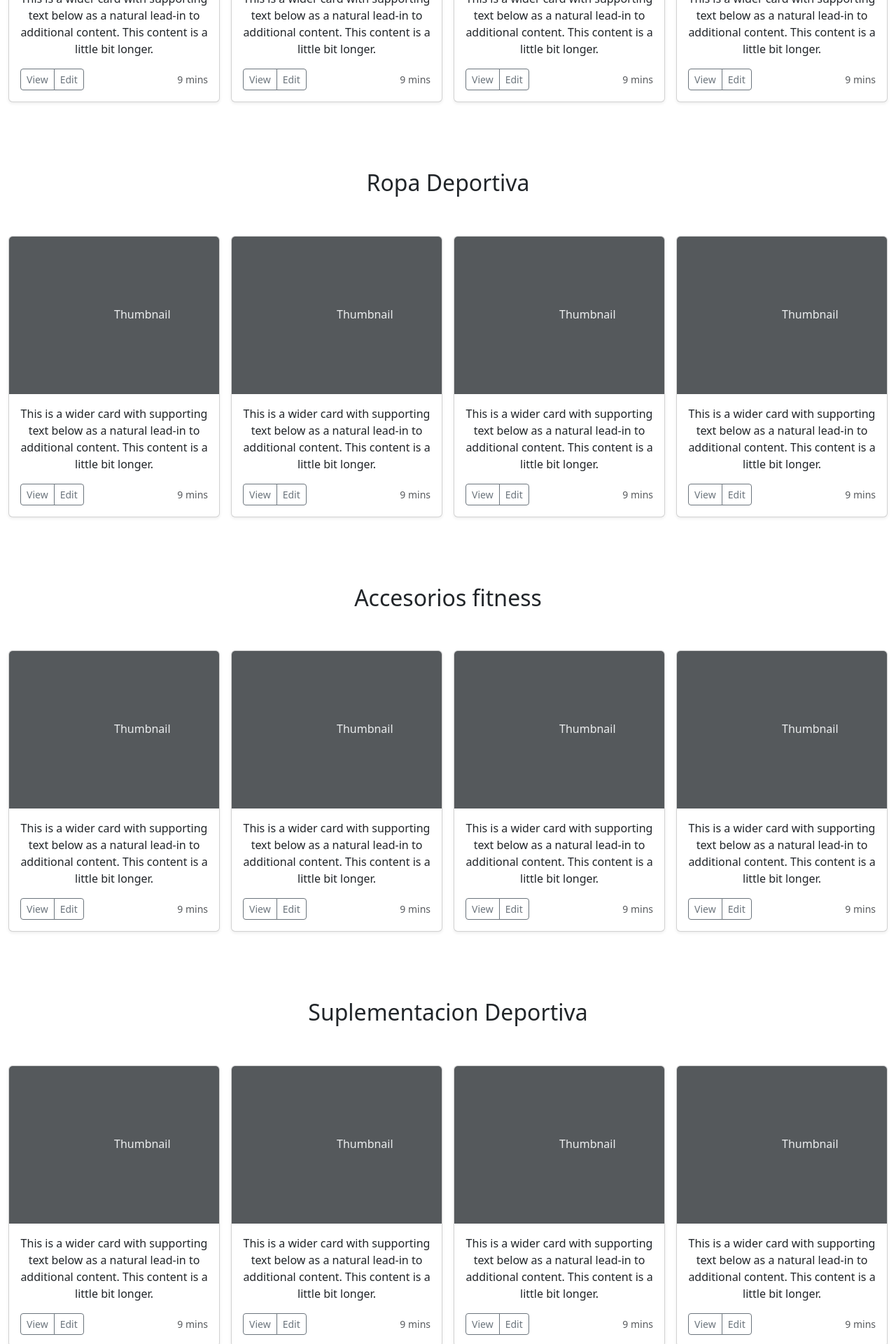
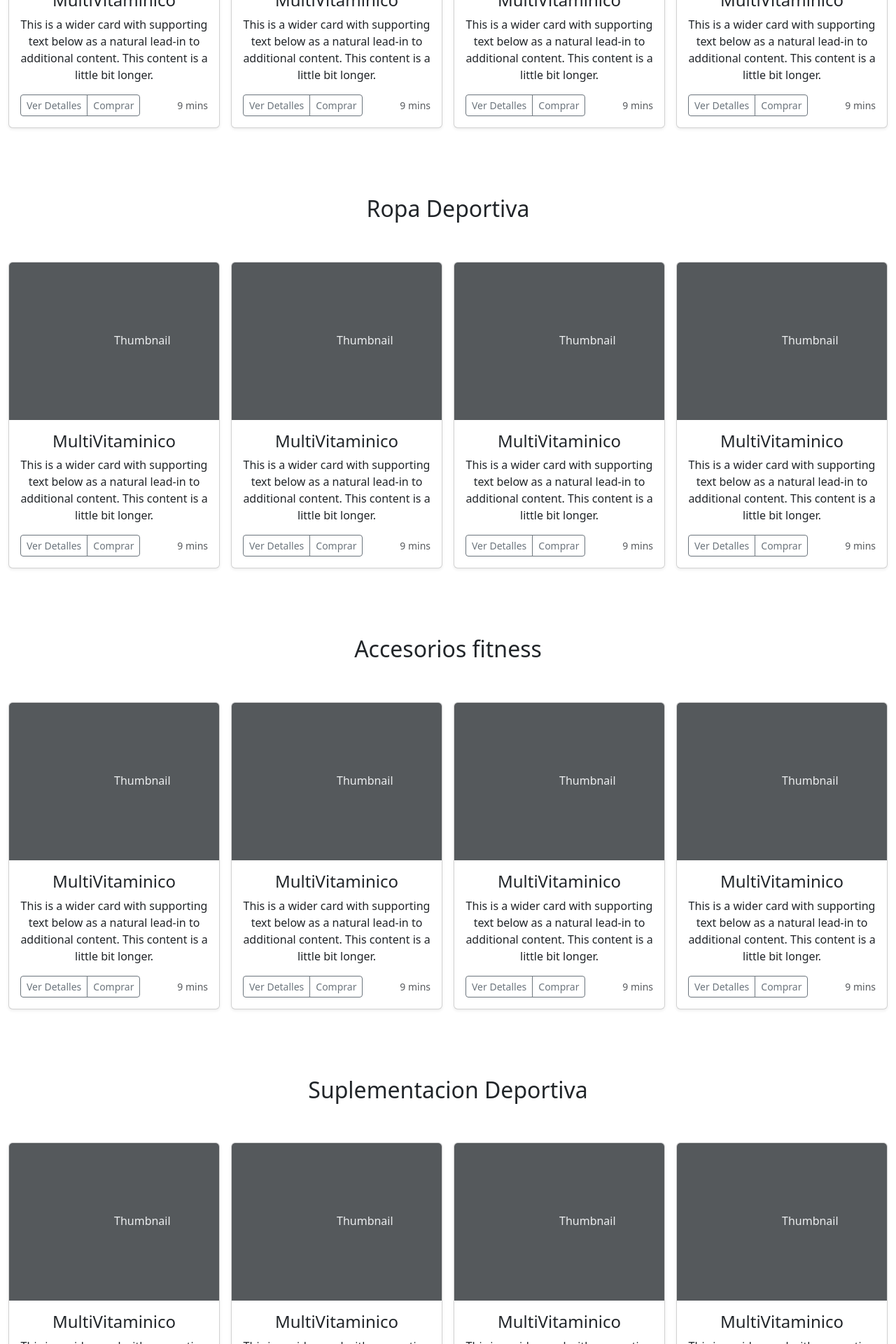
Before and after one commit to JulenAlonso123/ProyectoGymStore, an Angular app: page /catalogo in a window 1280 px wide. Shown: the part 480-2400 px from the top of the page at 70% size. Built offline with nearby package versions, Linux system fonts and the light colour scheme.

Commit message:
He cambiado la distribución de cada carta de productos

```diff
--- a/src/app/component/accesorios-catalogo/accesorios-catalogo.component.html
+++ b/src/app/component/accesorios-catalogo/accesorios-catalogo.component.html
@@ -7,11 +7,14 @@
         <div class="card shadow-sm">
           <svg class="bd-placeholder-img card-img-top" width="100%" height="225" xmlns="http://www.w3.org/2000/svg" role="img" aria-label="Placeholder: Thumbnail" preserveAspectRatio="xMidYMid slice" focusable="false"><title>Placeholder</title><rect width="100%" height="100%" fill="#55595c"></rect><text x="50%" y="50%" fill="#eceeef" dy=".3em">Thumbnail</text></svg>
           <div class="card-body">
+            <div class="col-12">
+                <h4 class="card-title">MultiVitaminico</h4>
+            </div>
             <p class="card-text">This is a wider card with supporting text below as a natural lead-in to additional content. This content is a little bit longer.</p>
             <div class="d-flex justify-content-between align-items-center">
               <div class="btn-group">
-                <button type="button" class="btn btn-sm btn-outline-secondary">View</button>
-                <button type="button" class="btn btn-sm btn-outline-secondary">Edit</button>
+                <button type="button" class="btn btn-sm btn-outline-secondary">Ver Detalles</button>
+                <button type="button" class="btn btn-sm btn-outline-secondary">Comprar</button>
               </div>
               <small class="text-body-secondary">9 mins</small>
             </div>
@@ -22,11 +25,14 @@
         <div class="card shadow-sm">
           <svg class="bd-placeholder-img card-img-top" width="100%" height="225" xmlns="http://www.w3.org/2000/svg" role="img" aria-label="Placeholder: Thumbnail" preserveAspectRatio="xMidYMid slice" focusable="false"><title>Placeholder</title><rect width="100%" height="100%" fill="#55595c"></rect><text x="50%" y="50%" fill="#eceeef" dy=".3em">Thumbnail</text></svg>
           <div class="card-body">
+            <div class="col-12">
+                <h4 class="card-title">MultiVitaminico</h4>
+            </div>
             <p class="card-text">This is a wider card with supporting text below as a natural lead-in to additional content. This content is a little bit longer.</p>
             <div class="d-flex justify-content-between align-items-center">
               <div class="btn-group">
-                <button type="button" class="btn btn-sm btn-outline-secondary">View</button>
-                <button type="button" class="btn btn-sm btn-outline-secondary">Edit</button>
+                <button type="button" class="btn btn-sm btn-outline-secondary">Ver Detalles</button>
+                <button type="button" class="btn btn-sm btn-outline-secondary">Comprar</button>
               </div>
               <small class="text-body-secondary">9 mins</small>
             </div>
@@ -37,11 +43,14 @@
         <div class="card shadow-sm">
           <svg class="bd-placeholder-img card-img-top" width="100%" height="225" xmlns="http://www.w3.org/2000/svg" role="img" aria-label="Placeholder: Thumbnail" preserveAspectRatio="xMidYMid slice" focusable="false"><title>Placeholder</title><rect width="100%" height="100%" fill="#55595c"></rect><text x="50%" y="50%" fill="#eceeef" dy=".3em">Thumbnail</text></svg>
           <div class="card-body">
+            <div class="col-12">
+                <h4 class="card-title">MultiVitaminico</h4>
+            </div>
             <p class="card-text">This is a wider card with supporting text below as a natural lead-in to additional content. This content is a little bit longer.</p>
             <div class="d-flex justify-content-between align-items-center">
               <div class="btn-group">
-                <button type="button" class="btn btn-sm btn-outline-secondary">View</button>
-                <button type="button" class="btn btn-sm btn-outline-secondary">Edit</button>
+                <button type="button" class="btn btn-sm btn-outline-secondary">Ver Detalles</button>
+                <button type="button" class="btn btn-sm btn-outline-secondary">Comprar</button>
               </div>
               <small class="text-body-secondary">9 mins</small>
             </div>
@@ -52,11 +61,14 @@
         <div class="card shadow-sm">
           <svg class="bd-placeholder-img card-img-top" width="100%" height="225" xmlns="http://www.w3.org/2000/svg" role="img" aria-label="Placeholder: Thumbnail" preserveAspectRatio="xMidYMid slice" focusable="false"><title>Placeholder</title><rect width="100%" height="100%" fill="#55595c"></rect><text x="50%" y="50%" fill="#eceeef" dy=".3em">Thumbnail</text></svg>
           <div class="card-body">
+            <div class="col-12">
+                <h4 class="card-title">MultiVitaminico</h4>
+            </div>
             <p class="card-text">This is a wider card with supporting text below as a natural lead-in to additional content. This content is a little bit longer.</p>
             <div class="d-flex justify-content-between align-items-center">
               <div class="btn-group">
-                <button type="button" class="btn btn-sm btn-outline-secondary">View</button>
-                <button type="button" class="btn btn-sm btn-outline-secondary">Edit</button>
+                <button type="button" class="btn btn-sm btn-outline-secondary">Ver Detalles</button>
+                <button type="button" class="btn btn-sm btn-outline-secondary">Comprar</button>
               </div>
               <small class="text-body-secondary">9 mins</small>
             </div>
--- a/src/app/component/proteina-catalogo/proteina-catalogo.component.html
+++ b/src/app/component/proteina-catalogo/proteina-catalogo.component.html
@@ -7,11 +7,14 @@
         <div class="card shadow-sm">
           <svg class="bd-placeholder-img card-img-top" width="100%" height="225" xmlns="http://www.w3.org/2000/svg" role="img" aria-label="Placeholder: Thumbnail" preserveAspectRatio="xMidYMid slice" focusable="false"><title>Placeholder</title><rect width="100%" height="100%" fill="#55595c"></rect><text x="50%" y="50%" fill="#eceeef" dy=".3em">Thumbnail</text></svg>
           <div class="card-body">
+            <div class="col-12">
+                <h4 class="card-title">MultiVitaminico</h4>
+            </div>
             <p class="card-text">This is a wider card with supporting text below as a natural lead-in to additional content. This content is a little bit longer.</p>
             <div class="d-flex justify-content-between align-items-center">
               <div class="btn-group">
-                <button type="button" class="btn btn-sm btn-outline-secondary">View</button>
-                <button type="button" class="btn btn-sm btn-outline-secondary">Edit</button>
+                <button type="button" class="btn btn-sm btn-outline-secondary">Ver Detalles</button>
+                <button type="button" class="btn btn-sm btn-outline-secondary">Comprar</button>
               </div>
               <small class="text-body-secondary">9 mins</small>
             </div>
@@ -22,11 +25,14 @@
         <div class="card shadow-sm">
           <svg class="bd-placeholder-img card-img-top" width="100%" height="225" xmlns="http://www.w3.org/2000/svg" role="img" aria-label="Placeholder: Thumbnail" preserveAspectRatio="xMidYMid slice" focusable="false"><title>Placeholder</title><rect width="100%" height="100%" fill="#55595c"></rect><text x="50%" y="50%" fill="#eceeef" dy=".3em">Thumbnail</text></svg>
           <div class="card-body">
+            <div class="col-12">
+                <h4 class="card-title">MultiVitaminico</h4>
+            </div>
             <p class="card-text">This is a wider card with supporting text below as a natural lead-in to additional content. This content is a little bit longer.</p>
             <div class="d-flex justify-content-between align-items-center">
               <div class="btn-group">
-                <button type="button" class="btn btn-sm btn-outline-secondary">View</button>
-                <button type="button" class="btn btn-sm btn-outline-secondary">Edit</button>
+                <button type="button" class="btn btn-sm btn-outline-secondary">Ver Detalles</button>
+                <button type="button" class="btn btn-sm btn-outline-secondary">Comprar</button>
               </div>
               <small class="text-body-secondary">9 mins</small>
             </div>
@@ -37,11 +43,14 @@
         <div class="card shadow-sm">
           <svg class="bd-placeholder-img card-img-top" width="100%" height="225" xmlns="http://www.w3.org/2000/svg" role="img" aria-label="Placeholder: Thumbnail" preserveAspectRatio="xMidYMid slice" focusable="false"><title>Placeholder</title><rect width="100%" height="100%" fill="#55595c"></rect><text x="50%" y="50%" fill="#eceeef" dy=".3em">Thumbnail</text></svg>
           <div class="card-body">
+            <div class="col-12">
+                <h4 class="card-title">MultiVitaminico</h4>
+            </div>
             <p class="card-text">This is a wider card with supporting text below as a natural lead-in to additional content. This content is a little bit longer.</p>
             <div class="d-flex justify-content-between align-items-center">
               <div class="btn-group">
-                <button type="button" class="btn btn-sm btn-outline-secondary">View</button>
-                <button type="button" class="btn btn-sm btn-outline-secondary">Edit</button>
+                <button type="button" class="btn btn-sm btn-outline-secondary">Ver Detalles</button>
+                <button type="button" class="btn btn-sm btn-outline-secondary">Comprar</button>
               </div>
               <small class="text-body-secondary">9 mins</small>
             </div>
@@ -52,11 +61,14 @@
         <div class="card shadow-sm">
           <svg class="bd-placeholder-img card-img-top" width="100%" height="225" xmlns="http://www.w3.org/2000/svg" role="img" aria-label="Placeholder: Thumbnail" preserveAspectRatio="xMidYMid slice" focusable="false"><title>Placeholder</title><rect width="100%" height="100%" fill="#55595c"></rect><text x="50%" y="50%" fill="#eceeef" dy=".3em">Thumbnail</text></svg>
           <div class="card-body">
+            <div class="col-12">
+                <h4 class="card-title">MultiVitaminico</h4>
+            </div>
             <p class="card-text">This is a wider card with supporting text below as a natural lead-in to additional content. This content is a little bit longer.</p>
             <div class="d-flex justify-content-between align-items-center">
               <div class="btn-group">
-                <button type="button" class="btn btn-sm btn-outline-secondary">View</button>
-                <button type="button" class="btn btn-sm btn-outline-secondary">Edit</button>
+                <button type="button" class="btn btn-sm btn-outline-secondary">Ver Detalles</button>
+                <button type="button" class="btn btn-sm btn-outline-secondary">Comprar</button>
               </div>
               <small class="text-body-secondary">9 mins</small>
             </div>
--- a/src/app/component/ropa-catalogo/ropa-catalogo.component.html
+++ b/src/app/component/ropa-catalogo/ropa-catalogo.component.html
@@ -7,11 +7,14 @@
         <div class="card shadow-sm">
           <svg class="bd-placeholder-img card-img-top" width="100%" height="225" xmlns="http://www.w3.org/2000/svg" role="img" aria-label="Placeholder: Thumbnail" preserveAspectRatio="xMidYMid slice" focusable="false"><title>Placeholder</title><rect width="100%" height="100%" fill="#55595c"></rect><text x="50%" y="50%" fill="#eceeef" dy=".3em">Thumbnail</text></svg>
           <div class="card-body">
+            <div class="col-12">
+                <h4 class="card-title">MultiVitaminico</h4>
+            </div>
             <p class="card-text">This is a wider card with supporting text below as a natural lead-in to additional content. This content is a little bit longer.</p>
             <div class="d-flex justify-content-between align-items-center">
               <div class="btn-group">
-                <button type="button" class="btn btn-sm btn-outline-secondary">View</button>
-                <button type="button" class="btn btn-sm btn-outline-secondary">Edit</button>
+                <button type="button" class="btn btn-sm btn-outline-secondary">Ver Detalles</button>
+                <button type="button" class="btn btn-sm btn-outline-secondary">Comprar</button>
               </div>
               <small class="text-body-secondary">9 mins</small>
             </div>
@@ -22,11 +25,14 @@
         <div class="card shadow-sm">
           <svg class="bd-placeholder-img card-img-top" width="100%" height="225" xmlns="http://www.w3.org/2000/svg" role="img" aria-label="Placeholder: Thumbnail" preserveAspectRatio="xMidYMid slice" focusable="false"><title>Placeholder</title><rect width="100%" height="100%" fill="#55595c"></rect><text x="50%" y="50%" fill="#eceeef" dy=".3em">Thumbnail</text></svg>
           <div class="card-body">
+            <div class="col-12">
+                <h4 class="card-title">MultiVitaminico</h4>
+            </div>
             <p class="card-text">This is a wider card with supporting text below as a natural lead-in to additional content. This content is a little bit longer.</p>
             <div class="d-flex justify-content-between align-items-center">
               <div class="btn-group">
-                <button type="button" class="btn btn-sm btn-outline-secondary">View</button>
-                <button type="button" class="btn btn-sm btn-outline-secondary">Edit</button>
+                <button type="button" class="btn btn-sm btn-outline-secondary">Ver Detalles</button>
+                <button type="button" class="btn btn-sm btn-outline-secondary">Comprar</button>
               </div>
               <small class="text-body-secondary">9 mins</small>
             </div>
@@ -37,11 +43,14 @@
         <div class="card shadow-sm">
           <svg class="bd-placeholder-img card-img-top" width="100%" height="225" xmlns="http://www.w3.org/2000/svg" role="img" aria-label="Placeholder: Thumbnail" preserveAspectRatio="xMidYMid slice" focusable="false"><title>Placeholder</title><rect width="100%" height="100%" fill="#55595c"></rect><text x="50%" y="50%" fill="#eceeef" dy=".3em">Thumbnail</text></svg>
           <div class="card-body">
+            <div class="col-12">
+                <h4 class="card-title">MultiVitaminico</h4>
+            </div>
             <p class="card-text">This is a wider card with supporting text below as a natural lead-in to additional content. This content is a little bit longer.</p>
             <div class="d-flex justify-content-between align-items-center">
               <div class="btn-group">
-                <button type="button" class="btn btn-sm btn-outline-secondary">View</button>
-                <button type="button" class="btn btn-sm btn-outline-secondary">Edit</button>
+                <button type="button" class="btn btn-sm btn-outline-secondary">Ver Detalles</button>
+                <button type="button" class="btn btn-sm btn-outline-secondary">Comprar</button>
               </div>
               <small class="text-body-secondary">9 mins</small>
             </div>
@@ -52,11 +61,14 @@
         <div class="card shadow-sm">
           <svg class="bd-placeholder-img card-img-top" width="100%" height="225" xmlns="http://www.w3.org/2000/svg" role="img" aria-label="Placeholder: Thumbnail" preserveAspectRatio="xMidYMid slice" focusable="false"><title>Placeholder</title><rect width="100%" height="100%" fill="#55595c"></rect><text x="50%" y="50%" fill="#eceeef" dy=".3em">Thumbnail</text></svg>
           <div class="card-body">
+            <div class="col-12">
+                <h4 class="card-title">MultiVitaminico</h4>
+            </div>
             <p class="card-text">This is a wider card with supporting text below as a natural lead-in to additional content. This content is a little bit longer.</p>
             <div class="d-flex justify-content-between align-items-center">
               <div class="btn-group">
-                <button type="button" class="btn btn-sm btn-outline-secondary">View</button>
-                <button type="button" class="btn btn-sm btn-outline-secondary">Edit</button>
+                <button type="button" class="btn btn-sm btn-outline-secondary">Ver Detalles</button>
+                <button type="button" class="btn btn-sm btn-outline-secondary">Comprar</button>
               </div>
               <small class="text-body-secondary">9 mins</small>
             </div>
--- a/src/app/component/suplementos-catalogo/suplementos-catalogo.component.html
+++ b/src/app/component/suplementos-catalogo/suplementos-catalogo.component.html
@@ -7,11 +7,14 @@
         <div class="card shadow-sm">
           <svg class="bd-placeholder-img card-img-top" width="100%" height="225" xmlns="http://www.w3.org/2000/svg" role="img" aria-label="Placeholder: Thumbnail" preserveAspectRatio="xMidYMid slice" focusable="false"><title>Placeholder</title><rect width="100%" height="100%" fill="#55595c"></rect><text x="50%" y="50%" fill="#eceeef" dy=".3em">Thumbnail</text></svg>
           <div class="card-body">
+            <div class="col-12">
+                <h4 class="card-title">MultiVitaminico</h4>
+            </div>
             <p class="card-text">This is a wider card with supporting text below as a natural lead-in to additional content. This content is a little bit longer.</p>
             <div class="d-flex justify-content-between align-items-center">
               <div class="btn-group">
-                <button type="button" class="btn btn-sm btn-outline-secondary">View</button>
-                <button type="button" class="btn btn-sm btn-outline-secondary">Edit</button>
+                <button type="button" class="btn btn-sm btn-outline-secondary">Ver Detalles</button>
+                <button type="button" class="btn btn-sm btn-outline-secondary">Comprar</button>
               </div>
               <small class="text-body-secondary">9 mins</small>
             </div>
@@ -22,11 +25,14 @@
         <div class="card shadow-sm">
           <svg class="bd-placeholder-img card-img-top" width="100%" height="225" xmlns="http://www.w3.org/2000/svg" role="img" aria-label="Placeholder: Thumbnail" preserveAspectRatio="xMidYMid slice" focusable="false"><title>Placeholder</title><rect width="100%" height="100%" fill="#55595c"></rect><text x="50%" y="50%" fill="#eceeef" dy=".3em">Thumbnail</text></svg>
           <div class="card-body">
+            <div class="col-12">
+                <h4 class="card-title">MultiVitaminico</h4>
+            </div>
             <p class="card-text">This is a wider card with supporting text below as a natural lead-in to additional content. This content is a little bit longer.</p>
             <div class="d-flex justify-content-between align-items-center">
               <div class="btn-group">
-                <button type="button" class="btn btn-sm btn-outline-secondary">View</button>
-                <button type="button" class="btn btn-sm btn-outline-secondary">Edit</button>
+                <button type="button" class="btn btn-sm btn-outline-secondary">Ver Detalles</button>
+                <button type="button" class="btn btn-sm btn-outline-secondary">Comprar</button>
               </div>
               <small class="text-body-secondary">9 mins</small>
             </div>
@@ -37,11 +43,14 @@
         <div class="card shadow-sm">
           <svg class="bd-placeholder-img card-img-top" width="100%" height="225" xmlns="http://www.w3.org/2000/svg" role="img" aria-label="Placeholder: Thumbnail" preserveAspectRatio="xMidYMid slice" focusable="false"><title>Placeholder</title><rect width="100%" height="100%" fill="#55595c"></rect><text x="50%" y="50%" fill="#eceeef" dy=".3em">Thumbnail</text></svg>
           <div class="card-body">
+            <div class="col-12">
+                <h4 class="card-title">MultiVitaminico</h4>
+            </div>
             <p class="card-text">This is a wider card with supporting text below as a natural lead-in to additional content. This content is a little bit longer.</p>
             <div class="d-flex justify-content-between align-items-center">
               <div class="btn-group">
-                <button type="button" class="btn btn-sm btn-outline-secondary">View</button>
-                <button type="button" class="btn btn-sm btn-outline-secondary">Edit</button>
+                <button type="button" class="btn btn-sm btn-outline-secondary">Ver Detalles</button>
+                <button type="button" class="btn btn-sm btn-outline-secondary">Comprar</button>
               </div>
               <small class="text-body-secondary">9 mins</small>
             </div>
@@ -52,11 +61,14 @@
         <div class="card shadow-sm">
           <svg class="bd-placeholder-img card-img-top" width="100%" height="225" xmlns="http://www.w3.org/2000/svg" role="img" aria-label="Placeholder: Thumbnail" preserveAspectRatio="xMidYMid slice" focusable="false"><title>Placeholder</title><rect width="100%" height="100%" fill="#55595c"></rect><text x="50%" y="50%" fill="#eceeef" dy=".3em">Thumbnail</text></svg>
           <div class="card-body">
+            <div class="col-12">
+                <h4 class="card-title">MultiVitaminico</h4>
+            </div>
             <p class="card-text">This is a wider card with supporting text below as a natural lead-in to additional content. This content is a little bit longer.</p>
             <div class="d-flex justify-content-between align-items-center">
               <div class="btn-group">
-                <button type="button" class="btn btn-sm btn-outline-secondary">View</button>
-                <button type="button" class="btn btn-sm btn-outline-secondary">Edit</button>
+                <button type="button" class="btn btn-sm btn-outline-secondary">Ver Detalles</button>
+                <button type="button" class="btn btn-sm btn-outline-secondary">Comprar</button>
               </div>
               <small class="text-body-secondary">9 mins</small>
             </div>
```
Lines whose indentation alone changed are shown as unchanged.
